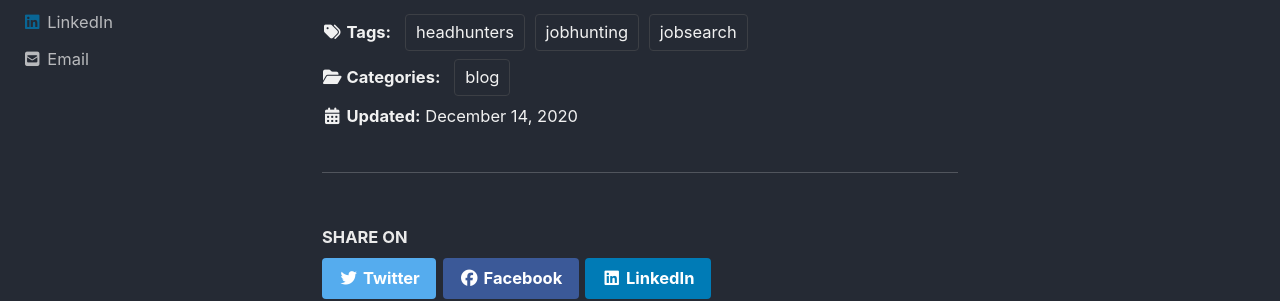
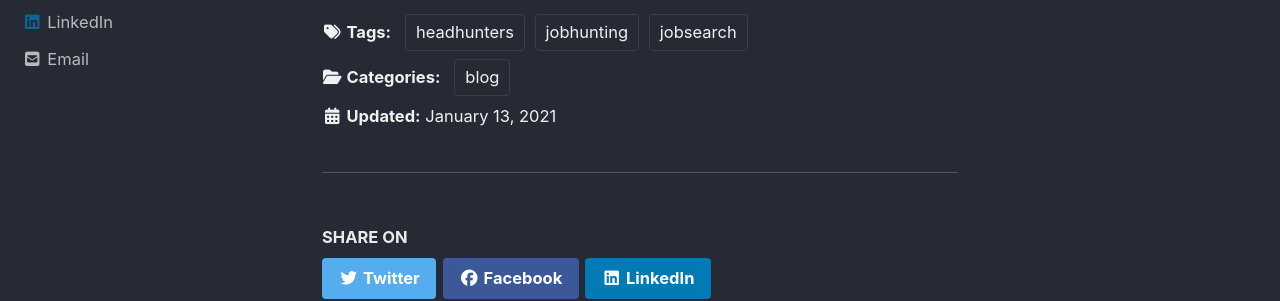
Before and after one commit to nikita-loik/one-datum-two-data, a Jekyll site: the page built from _posts/2021-01-13-best-hunter.md, in a window 1280 px wide and 900 px high, scrolled down 3624 px. Shown: the part 154-455 px from the top of the window. Built offline with Jekyll 4.4.1, drawn with Linux system fonts in a browser that asks for light colours; cached includes are drawn as plain includes; nearby versions of some CDN libraries.

Commit message:
Update headhunters post

```diff
--- a/_posts/2020-12-14-best-hunter.md
+++ b/_posts/2021-01-13-best-hunter.md
@@ -1,6 +1,6 @@
 ---
 title: "'running with the hare & hunting with the hounds' or what makes a good headhunter"
-date: 2020-12-14T00:00:00-00:00
+date: 2021-01-13T00:00:00-00:00
 categories:
   - blog
 # toc: true
```
